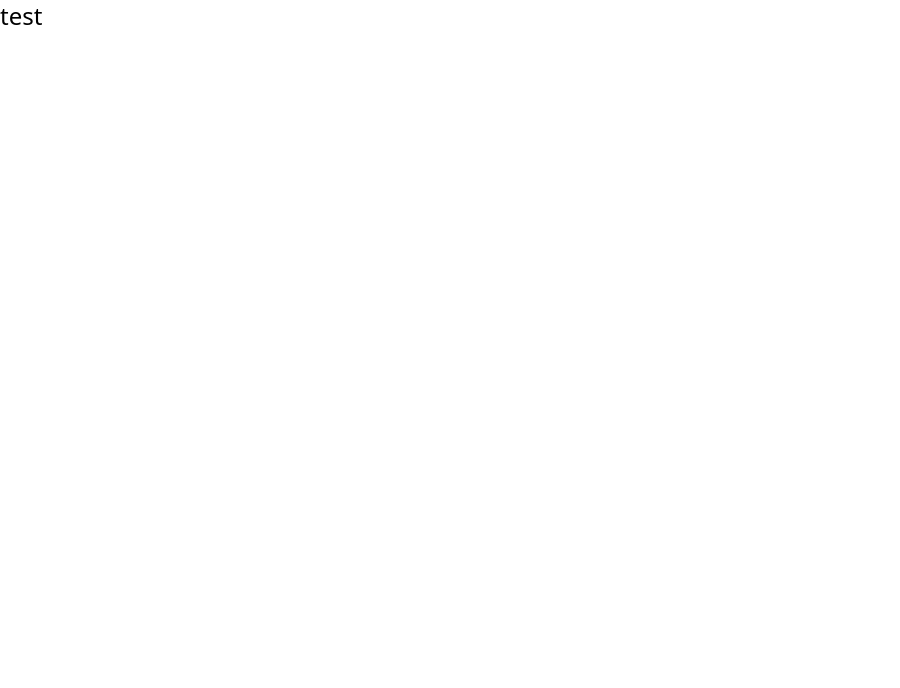
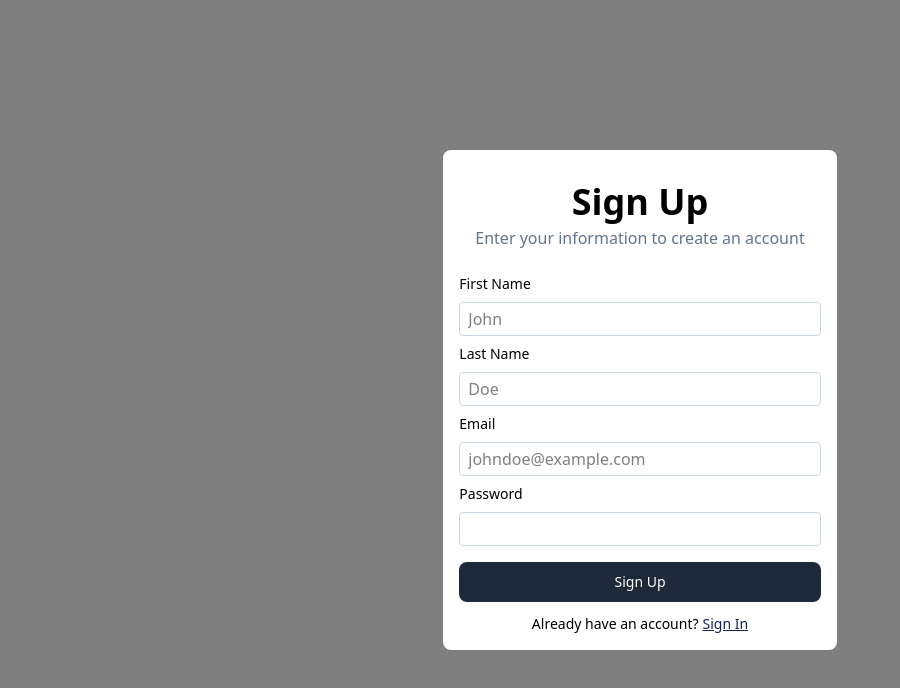
Before and after one commit to abuzerexe/MushkilPay, a React (Vite) app in the folder frontend/: page /signup in a window 1280 px wide. Shown: the top 688 px of the page, without its empty margins (0-900 px from the left). Built offline with nearby package versions, Linux system fonts and the light colour scheme.

Commit message:
signup signin

```diff
--- a/frontend/components/Heading.jsx
+++ /dev/null
@@ -1,8 +0,0 @@
-export default function Heading({title}){
-
-    return(
-        <div className="text-2xl font-black`">
-            {title}
-        </div>
-    )
-}
--- a/frontend/src/App.jsx
+++ b/frontend/src/App.jsx
@@ -3,22 +3,21 @@
 import Signin from "./pages/Signin"
 import Dashboard from "./pages/Dashboard"
 import SendMoney from "./pages/SendMoney"
-import Heading from "../components/Heading"
+
 
 function App() {
 
   return (
-    <div>
-    <Heading title={"test"}> </Heading>
-  <BrowserRouter>
-    <Routes>
-      <Route path="/signup" element={<Signup/>}/>
+    <BrowserRouter>
+
+     <Routes>
+       <Route path="/signup" element={<Signup/>}/>
       <Route path="/signin" element={<Signin/>}/>
-      <Route path="/dashboard" element={<Dashboard/>}/>
-      <Route path="/send" element={<SendMoney/>}/>
+      {/*<Route path="/dashboard" element={<Dashboard/>}/>
+      <Route path="/send" element={<SendMoney/>}/> */}
     </Routes>
   </BrowserRouter>
-  </div>
+
   )
 }
 
--- /dev/null
+++ b/frontend/src/components/BottomWarning.jsx
@@ -0,0 +1,12 @@
+import { Link } from "react-router-dom"
+
+export default function BottomWarning({label, buttonText, to}) {
+    return <div className="py-2 text-sm flex justify-center">
+      <div>
+        {label}
+      </div>
+      <Link className="pointer underline pl-1 cursor-pointer text-blue-950" to={to}>
+        {buttonText}
+      </Link>
+    </div>
+}
--- /dev/null
+++ b/frontend/src/components/Button.jsx
@@ -0,0 +1,3 @@
+export default function Button({label, onClick}) {
+    return <button onClick={onClick} type="button" className=" w-full text-white bg-gray-800 hover:bg-gray-900 focus:outline-none focus:ring-4 focus:ring-gray-300 font-medium rounded-lg text-sm px-5 py-2.5 me-2 mb-1 mt-4">{label}</button>
+}
--- /dev/null
+++ b/frontend/src/components/Heading.jsx
@@ -0,0 +1,8 @@
+export default function Heading({label}){
+
+    return(
+        <div className="font-bold text-4xl pt-6">
+            {label}
+        </div>
+    )
+}
--- /dev/null
+++ b/frontend/src/components/InputBox.jsx
@@ -0,0 +1,8 @@
+export default function InputBox({label, placeholder}) {
+    return <div>
+      <div className="text-sm font-medium text-left py-2">
+        {label}
+      </div>
+      <input placeholder={placeholder} className="w-full px-2 py-1 border rounded border-slate-300" />
+    </div>
+}
--- /dev/null
+++ b/frontend/src/components/SubHeading.jsx
@@ -0,0 +1,8 @@
+export default function SubHeading({text}){
+
+    return(
+        <div className="text-slate-500 text-md pt-1 px-4 pb-4">
+            {text}
+        </div>
+    )
+}
--- a/frontend/src/pages/Signin.jsx
+++ b/frontend/src/pages/Signin.jsx
@@ -1,4 +1,21 @@
+import Heading from '../components/Heading';
+import SubHeading from '../components/SubHeading';
+import InputBox from '../components/InputBox';
+import Button from '../components/Button';
+import BottomWarning from '../components/BottomWarning';
 
 export default function Signin(){
 
+    return <div className='bg-[#7f7f7f] h-screen flex justify-center' >
+        <div className='flex flex-col justify-center'>
+        <div className='bg-white rounded-lg h-max text-center p-2 px-4'>
+        <Heading label={"Sign In"}/>
+        <SubHeading text={"Enter your credentials to access your account"} />
+        <InputBox label={"Email"} placeholder={"johndoe@example.com"}/>
+        <InputBox label={"Password"} />
+        <Button label={"Sign In"}/>
+        <BottomWarning label={"Don't have an account?"} buttonText={"Sign Up"} to={"/signup"}/>
+        </div>
+        </div>
+    </div>
 }
--- a/frontend/src/pages/Signup.jsx
+++ b/frontend/src/pages/Signup.jsx
@@ -1,4 +1,23 @@
+import Heading from '../components/Heading';
+import SubHeading from '../components/SubHeading';
+import InputBox from '../components/InputBox';
+import Button from '../components/Button';
+import BottomWarning from '../components/BottomWarning';
 
 export default function Signup(){
 
+    return <div className='bg-[#7f7f7f] h-screen flex justify-center' >
+        <div className='flex flex-col justify-center'>
+        <div className='bg-white rounded-lg h-max text-center p-2 px-4'>
+        <Heading label={"Sign Up"}/>
+        <SubHeading text={"Enter your information to create an account"} />
+        <InputBox label={"First Name"} placeholder={"John"}/>
+        <InputBox label={"Last Name"} placeholder={"Doe"}/>
+        <InputBox label={"Email"} placeholder={"johndoe@example.com"}/>
+        <InputBox label={"Password"} />
+        <Button label={"Sign Up"}/>
+        <BottomWarning label={"Already have an account?"} buttonText={"Sign In"} to={"/signin"}/>
+        </div>
+        </div>
+    </div>
 }
```
